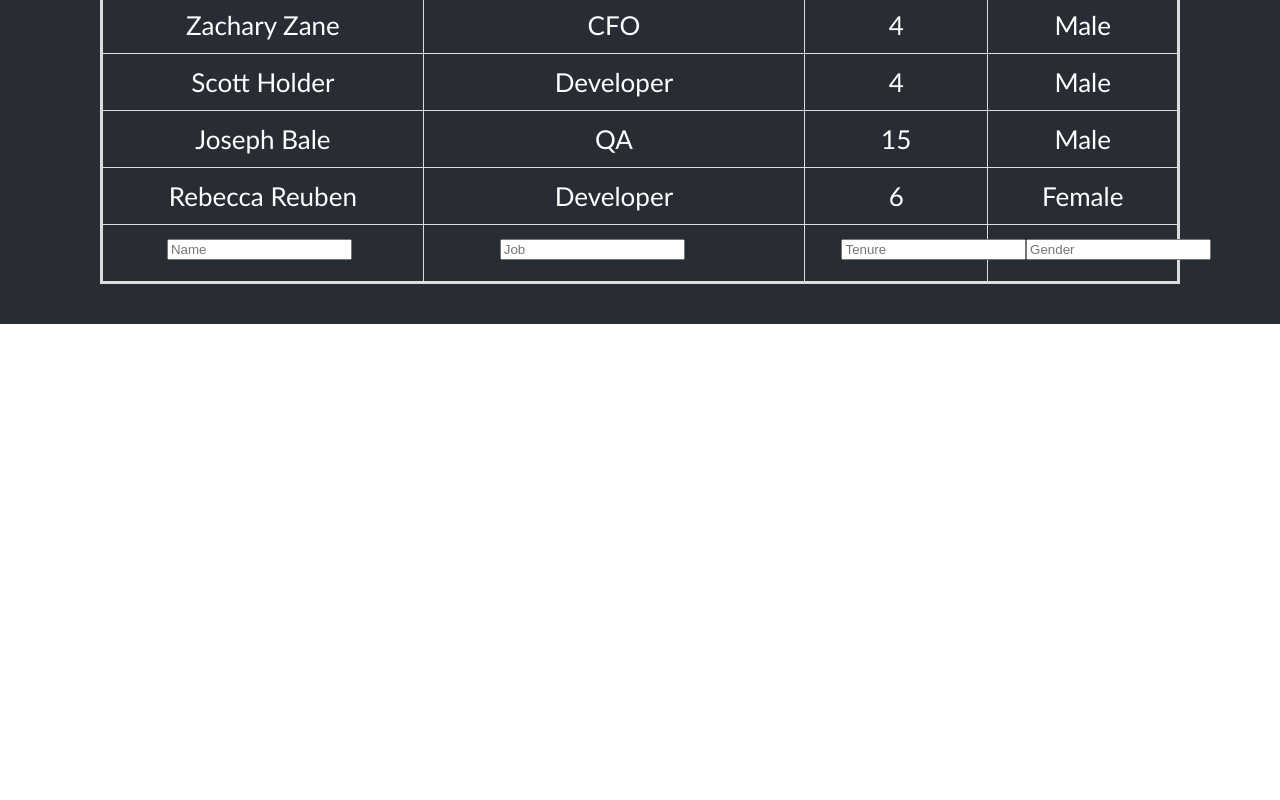
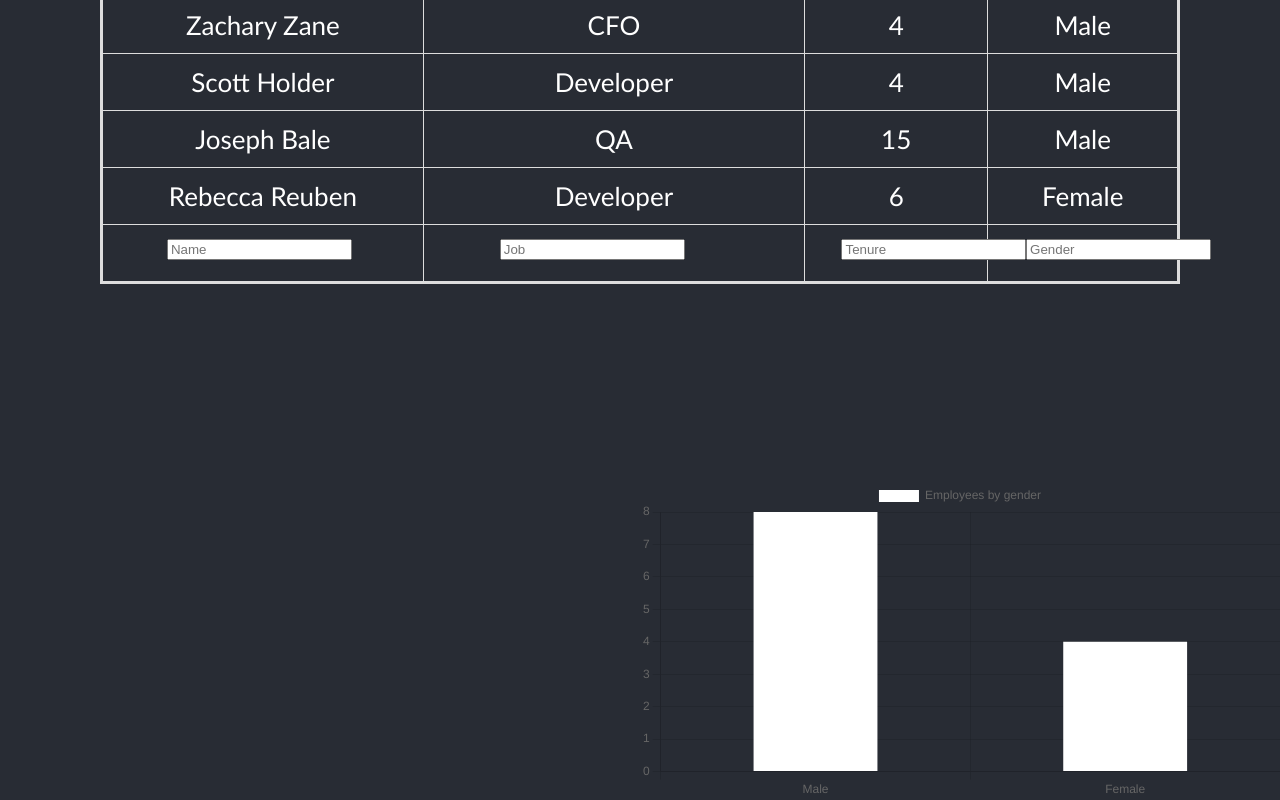
Before and after one commit to ikoma-softserve/sna-ui-candidate-test, a React (Create React App) app: page / in a window 1280 px wide. Shown: the part 607-1407 px from the top of the page. Before the commit the page ends 931 px from the top, so only its background shows below. Built offline with nearby package versions, Linux system fonts and the light colour scheme.

Commit message:
bar chart is finished

```diff
--- a/package.json
+++ b/package.json
@@ -6,6 +6,7 @@
     "@testing-library/jest-dom": "^5.11.4",
     "@testing-library/react": "^11.1.0",
     "@testing-library/user-event": "^12.1.10",
+    "chart.js": "^3.6.2",
     "react": "^17.0.2",
     "react-dom": "^17.0.2",
     "react-scripts": "4.0.3",
--- a/src/App.css
+++ b/src/App.css
@@ -1,27 +1,9 @@
 .App {
   text-align: center;
+  background-color: #282c34;
 }
 
-.App-logo {
-  height: 40vmin;
-  pointer-events: none;
+.App-BarChart {
+  max-width: 50%;
+  margin-left: auto;
 }
-
-@media (prefers-reduced-motion: no-preference) {
-  .App-logo {
-    animation: App-logo-spin infinite 20s linear;
-  }
-}
-
-.App-link {
-  color: #61dafb;
-}
-
-@keyframes App-logo-spin {
-  from {
-    transform: rotate(0deg);
-  }
-  to {
-    transform: rotate(360deg);
-  }
-}
--- a/src/App.js
+++ b/src/App.js
@@ -10,8 +10,14 @@ export default function App() {
   return (
     <div className="App">
       <EmployeesProvider>
-        <header className="App-header" />
+        <header className="App-header">
+          <script src="https://cdn.jsdelivr.net/npm/chart.js" />
+        </header>
         <Main />
+
+        <div className={"App-BarChart"}>
+          <canvas id="barChart" />
+        </div>
       </EmployeesProvider>
     </div>
   );
--- /dev/null
+++ b/src/components/BarChart/index.js
@@ -0,0 +1,32 @@
+import React, { useEffect, memo } from "react";
+
+import Chart from "chart.js/auto";
+
+const BarChart = memo(function BarChart({ malesCount, femalesCount }) {
+  const labels = ["Male", "Female"];
+  const data = {
+    labels: labels,
+    datasets: [
+      {
+        label: "Employees by gender",
+        backgroundColor: "white",
+        barPercentage: 0.5,
+        borderColor: "white",
+        data: [malesCount, femalesCount],
+      },
+    ],
+  };
+  const config = {
+    type: "bar",
+    data: data,
+    options: {},
+  };
+
+  useEffect(() => {
+    const myChart = new Chart(document.getElementById("barChart"), config);
+  }, []);
+
+  return <></>;
+});
+
+export default BarChart;
--- a/src/components/Main/index.js
+++ b/src/components/Main/index.js
@@ -1,13 +1,38 @@
-import React from "react";
+import React, { useContext, useMemo } from "react";
 
+import BarChart from "../BarChart";
 import Table from "../Table";
+
+import { EmployeesContext } from "../../context";
 
 import "./style.css";
 
 export default function Main() {
+  const { employeesList } = useContext(EmployeesContext);
+
+  const malesCount = useMemo(
+    () =>
+      employeesList.reduce((el, nexEl) => el + (nexEl.gender === "Male"), 0),
+    [employeesList]
+  );
+
+  const femalesCount = useMemo(
+    () =>
+      employeesList.reduce((el, nexEl) => el + (nexEl.gender === "Female"), 0),
+    [employeesList]
+  );
+
   return (
     <main className={"App-main"}>
       <Table />
+
+      {malesCount && femalesCount && (
+        <BarChart malesCount={malesCount} femalesCount={femalesCount} />
+      )}
+
+      <div>
+        <canvas id="myChart" />
+      </div>
     </main>
   );
 }
--- a/src/components/index.js
+++ b/src/components/index.js
@@ -1,3 +1,4 @@
 export { default as Button } from "./Button";
+export { default as BarChart } from "./BarChart";
 export { default as Table } from "./Table";
 export { default as Main } from "./Main";
```
Also changed, not shown: 1 other file (tests, documents, lock files or other folders).
